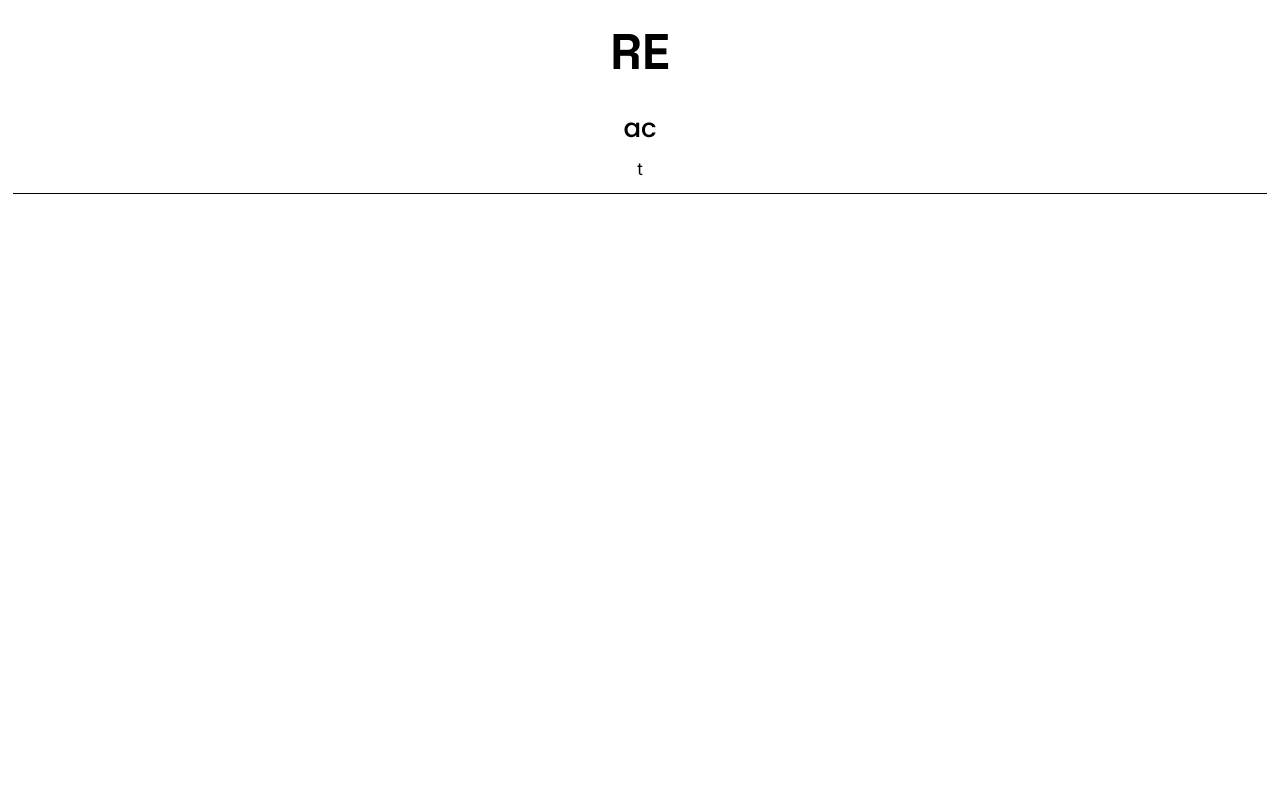
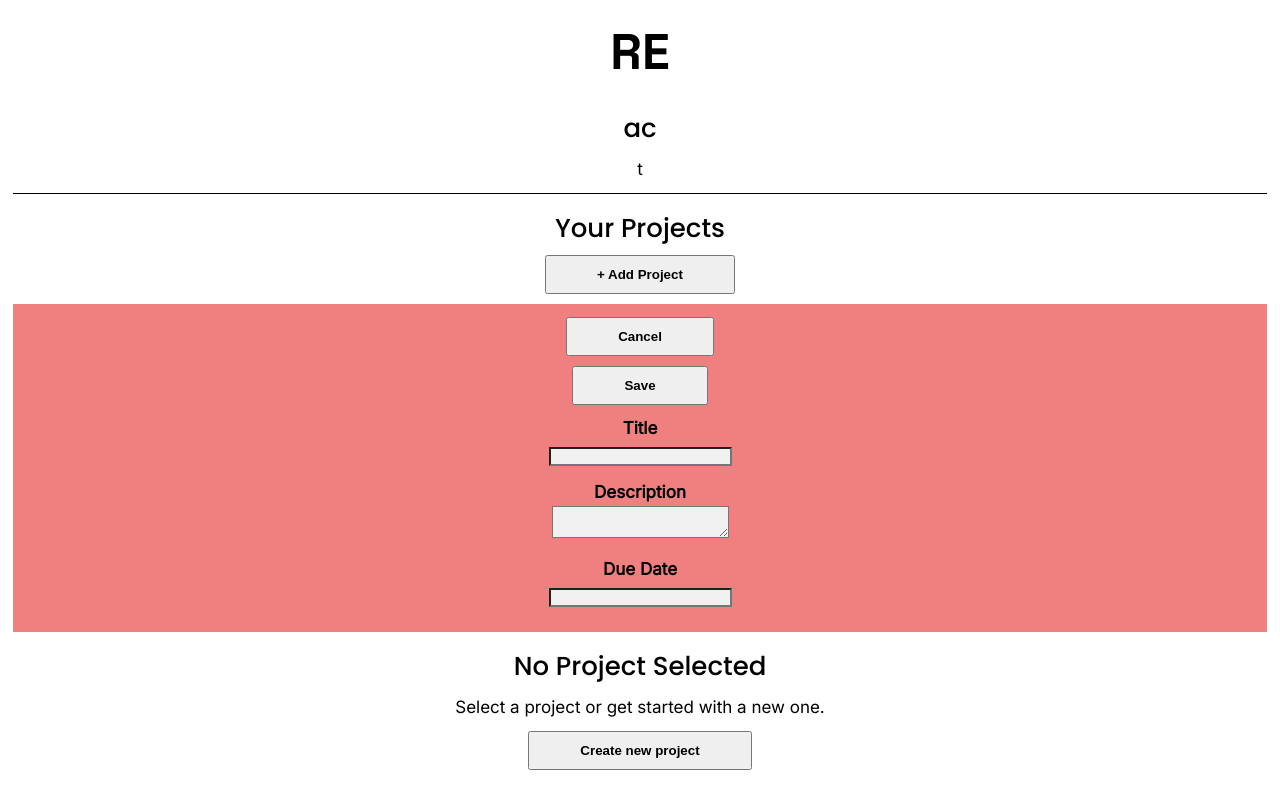
Before and after one commit to urosperisic/react-p, a React (Vite) app in the folder p-9/: page / in a window 1280 px wide. Built offline with nearby package versions, Linux system fonts and the light colour scheme.

Commit message:
Added components

```diff
--- a/p-9/src/App.jsx
+++ b/p-9/src/App.jsx
@@ -1,3 +1,7 @@
+import NewProject from "./components/NewProject";
+import NoProjectSelected from "./components/NoProjectSelected";
+import ProjectsSidebar from "./components/ProjectsSidebar";
+
 function App() {
   return (
     <>
@@ -6,7 +10,11 @@
         <h2>ac</h2>
         <p>t</p>
       </header>
-      <main></main>
+      <main>
+        <ProjectsSidebar />
+        <NewProject />
+        <NoProjectSelected />
+      </main>
     </>
   );
 }
--- /dev/null
+++ b/p-9/src/components/Input.jsx
@@ -0,0 +1,22 @@
+import { useId } from "react";
+
+export default function Input({ label, textarea, id, ...props }) {
+  const generatedId = useId();
+  const inputId = id || generatedId;
+
+  const styles = {
+    // outline: "none",
+    backgroundColor: "#f0f0f0",
+  };
+
+  return (
+    <p>
+      <label htmlFor={inputId}>{label}</label>
+      {textarea ? (
+        <textarea id={inputId} {...props} style={styles} />
+      ) : (
+        <input id={inputId} {...props} style={styles} />
+      )}
+    </p>
+  );
+}
--- /dev/null
+++ b/p-9/src/components/NewProject.jsx
@@ -0,0 +1,21 @@
+import Input from "./Input";
+
+export default function NewProject() {
+  return (
+    <div style={{ backgroundColor: "lightcoral", padding: "1%" }}>
+      <menu>
+        <li>
+          <button>Cancel</button>
+        </li>
+        <li>
+          <button>Save</button>
+        </li>
+      </menu>
+      <div>
+        <Input label="Title" />
+        <Input label="Description" textarea />
+        <Input label="Due Date" />
+      </div>
+    </div>
+  );
+}
--- /dev/null
+++ b/p-9/src/components/NoProjectSelected.jsx
@@ -0,0 +1,11 @@
+export default function NoProjectSelected() {
+  return (
+    <div>
+      <h2>No Project Selected</h2>
+      <p>Select a project or get started with a new one.</p>
+      <p>
+        <button>Create new project</button>
+      </p>
+    </div>
+  );
+}
--- /dev/null
+++ b/p-9/src/components/ProjectsSidebar.jsx
@@ -0,0 +1,10 @@
+export default function ProjectsSidebar() {
+  return (
+    <aside>
+      <h2>Your Projects</h2>
+      <div>
+        <button>+ Add Project</button>
+      </div>
+    </aside>
+  );
+}
--- a/p-9/src/index.css
+++ b/p-9/src/index.css
@@ -53,3 +53,16 @@
   padding: 0 0 1rem 0;
   line-height: 2.7rem;
 }
+
+button {
+  padding: 1rem 5rem;
+  margin-bottom: 1rem;
+}
+
+label {
+  display: block;
+}
+
+li {
+  list-style-type: none;
+}
```
Also changed, not shown: 1 other file (tests, documents, lock files or other folders).
